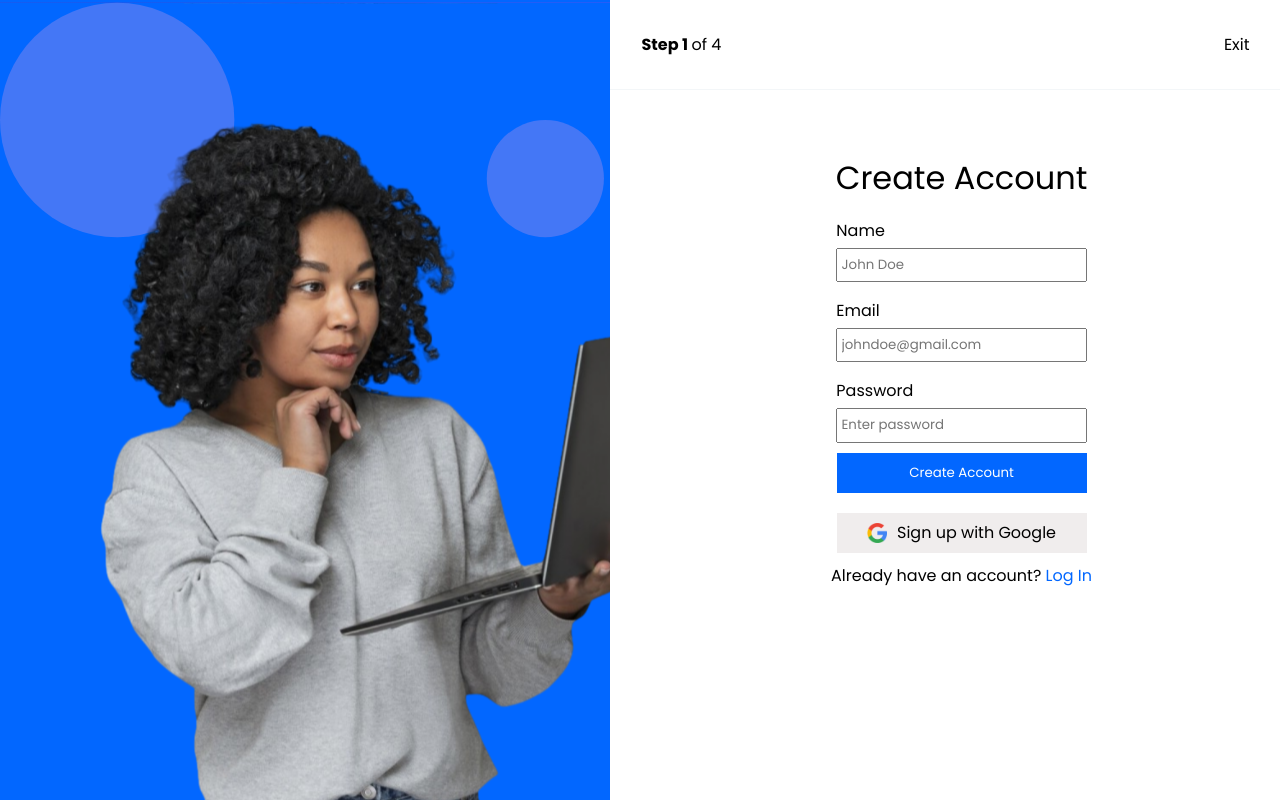
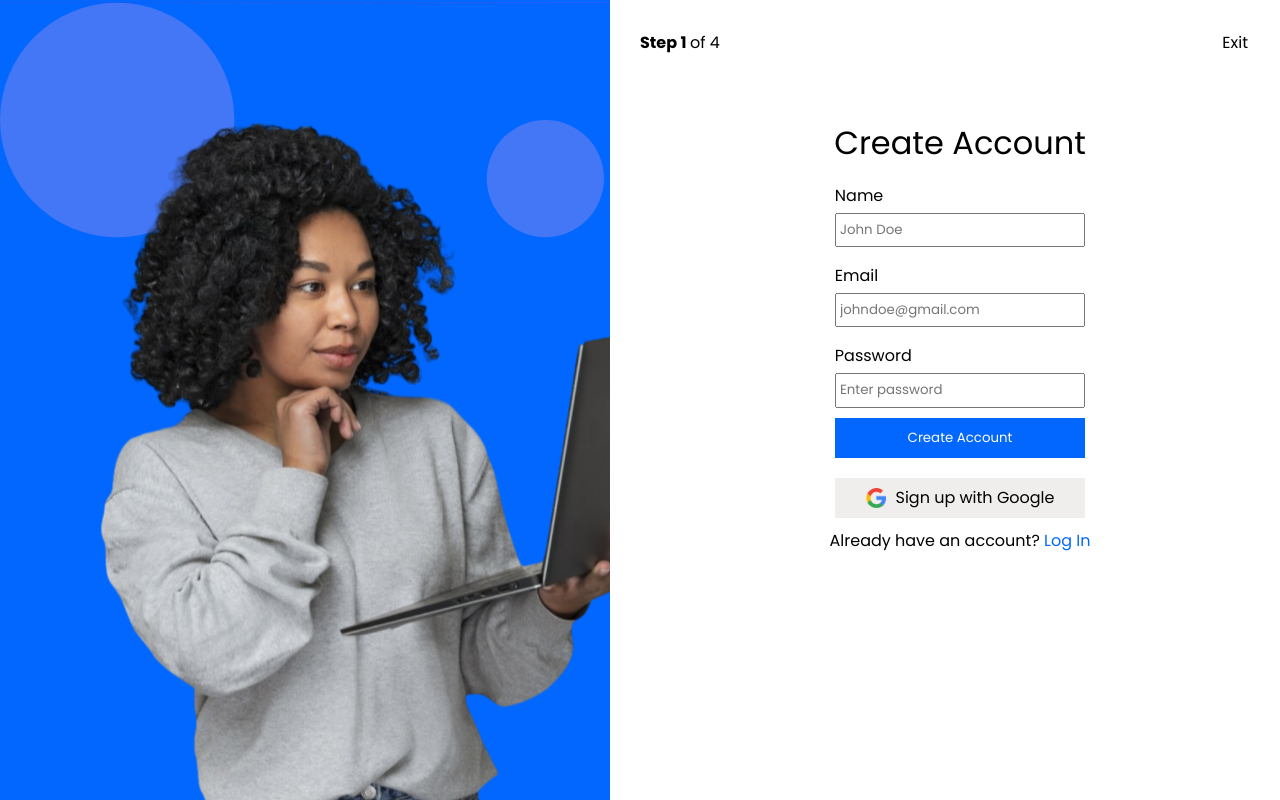
Before and after one commit to amt-daniel-adeabah/fc10component-architecture, a React (Vite) app: page / in a window 1280 px wide. Built offline with nearby package versions, Linux system fonts and the light colour scheme.

Commit message:
fix: few fixes with design

```diff
--- a/src/components/TopBar/TopBar.scss
+++ b/src/components/TopBar/TopBar.scss
@@ -3,8 +3,6 @@
   @media (min-width: 0px) and (max-width: 638px) {
     width: 89vw;
   }
-  padding: 2rem;
-  border-bottom: 1px solid #f3f6f8;
 
   .topnav {
     display: flex;
@@ -17,7 +15,7 @@
     cursor: pointer;
 
     span {
-      margin-left: 1rem;
+      margin-left: 0.5rem;
     }
   }
 }
--- a/src/pages/authentication/Authentication.scss
+++ b/src/pages/authentication/Authentication.scss
@@ -6,6 +6,7 @@
   overflow: hidden;
   overflow-y: auto;
   overflow-x: hidden;
+  margin: 30px;
 
   .right-column {
     display: flex;
@@ -14,6 +15,6 @@
   }
 
   .loading {
-   margin: 10vh 0vh;
+   margin: auto;
   }
 }
--- a/src/pages/authentication/Authentication.tsx
+++ b/src/pages/authentication/Authentication.tsx
@@ -35,7 +35,7 @@ const Authentication = ({
             <TopBar currentPage={currentPage} formHomePage={setFormPage} />
           )}
           {isLoading ? (
-                <img src={SpinningIcon} className="loading" alt="" />
+              <img src={SpinningIcon} className="loading" alt="" />
           ) : (
             components[currentPage]
           )}
```
